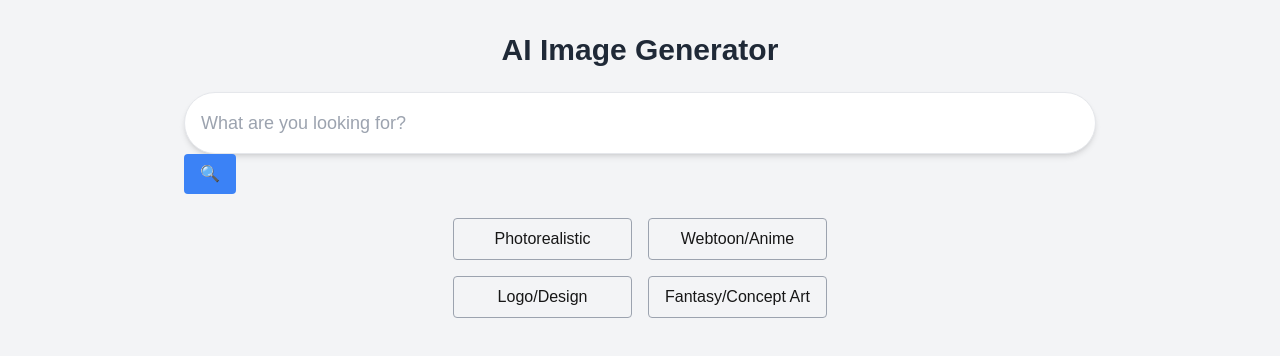
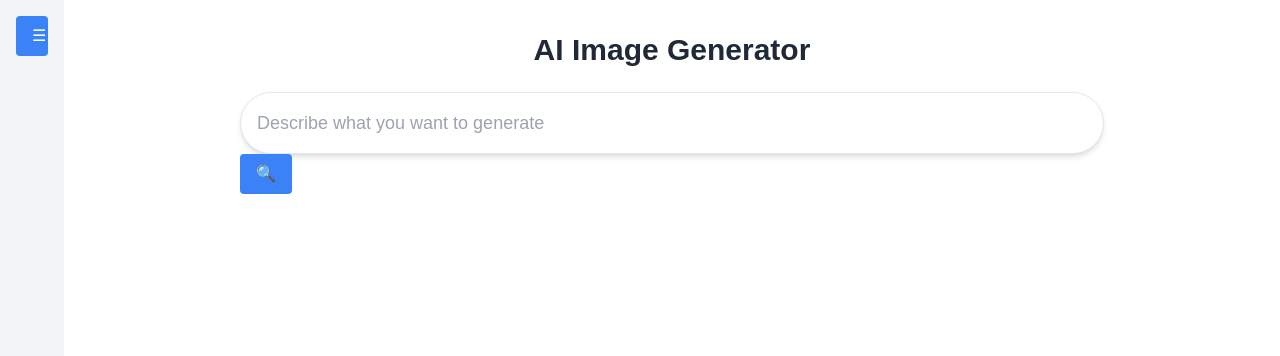
Before and after one commit to clover527/Sella, a Next.js app: page / in a window 1280 px wide. Shown: the top 356 px of the page. Built offline with nearby package versions, Linux system fonts and the light colour scheme.

Commit message:
Updated UI

```diff
--- a/app/page.js
+++ b/app/page.js
@@ -4,6 +4,7 @@ import { useState } from "react";
 import { Button } from "../components/ui/button";
 import { Input } from "../components/ui/input";
 import { Card, CardContent } from "../components/ui/card";
+import { Sidebar } from "../components/ui/sidebar";
 
 export default function AIImageGenerator() {
   const [style, setStyle] = useState("");
@@ -12,6 +13,7 @@ export default function AIImageGenerator() {
   const [image, setImage] = useState(null);
   const [loading, setLoading] = useState(false);
   const [imageHistory, setImageHistory] = useState([]);
+  const [showSidebar, setShowSidebar] = useState(false);
 
   const handleGenerate = async () => {
     const finalPrompt = prompt || "Generate a unique image.";
@@ -44,35 +46,31 @@ export default function AIImageGenerator() {
   };
 
   return (
-    <div className="flex flex-col items-center space-y-6 p-8 bg-gray-100 min-h-screen">
+    <div className="flex bg-white min-h-screen">
+      {/* Sidebar */}
+      <div className="w-16 flex-shrink-0 bg-gray-100 min-h-screen p-4 flex flex-col">
+        <Button onClick={() => setShowSidebar(!showSidebar)}>☰</Button>
+        {showSidebar && <Sidebar setStyle={setStyle} setSubStyle={setSubStyle} />}
+      </div>
+
+      {/* Main Content */}
+      <div className="flex flex-col items-center flex-grow space-y-6 p-8">
         <h1 className="text-3xl font-bold text-gray-800">AI Image Generator</h1>
         <div className="relative w-3/4">
           <Input
-          placeholder="What are you looking for?"
+            placeholder="Describe what you want to generate"
             value={prompt}
             onChange={(e) => setPrompt(e.target.value)}
             className="w-full p-4 border rounded-full shadow-md text-lg"
           />
-        <Button onClick={handleGenerate} disabled={loading} className="absolute right-2 top-2 px-4 py-2 bg-blue-500 text-white rounded-full">
+          <Button
+            onClick={handleGenerate}
+            disabled={loading}
+            className="absolute right-2 top-2 px-4 py-2 bg-blue-500 text-white rounded-full"
+          >
             {loading ? "Generating..." : "🔍"}
           </Button>
         </div>
-      <div className="grid grid-cols-2 gap-4">
-        {["Photorealistic", "Webtoon/Anime", "Logo/Design", "Fantasy/Concept Art"].map((s) => (
-          <Button key={s} onClick={() => setStyle(s)} variant={style === s ? "default" : "outline"}>
-            {s}
-          </Button>
-        ))}
-      </div>
-      {style && (
-        <div className="grid grid-cols-2 gap-4 mt-2">
-          {["Detailed", "Minimalist", "Futuristic", "Vintage"].map((sub) => (
-            <Button key={sub} onClick={() => setSubStyle(sub)} variant={subStyle === sub ? "default" : "outline"}>
-              {sub}
-            </Button>
-          ))}
-        </div>
-      )}
         {loading && <p className="text-gray-500">⏳ Generating image, please wait...</p>}
         {image && (
           <Card className="mt-4 w-3/4">
@@ -95,5 +93,6 @@ export default function AIImageGenerator() {
           </div>
         )}
       </div>
+    </div>
   );
 }
```
Lines whose indentation alone changed are shown as unchanged.
